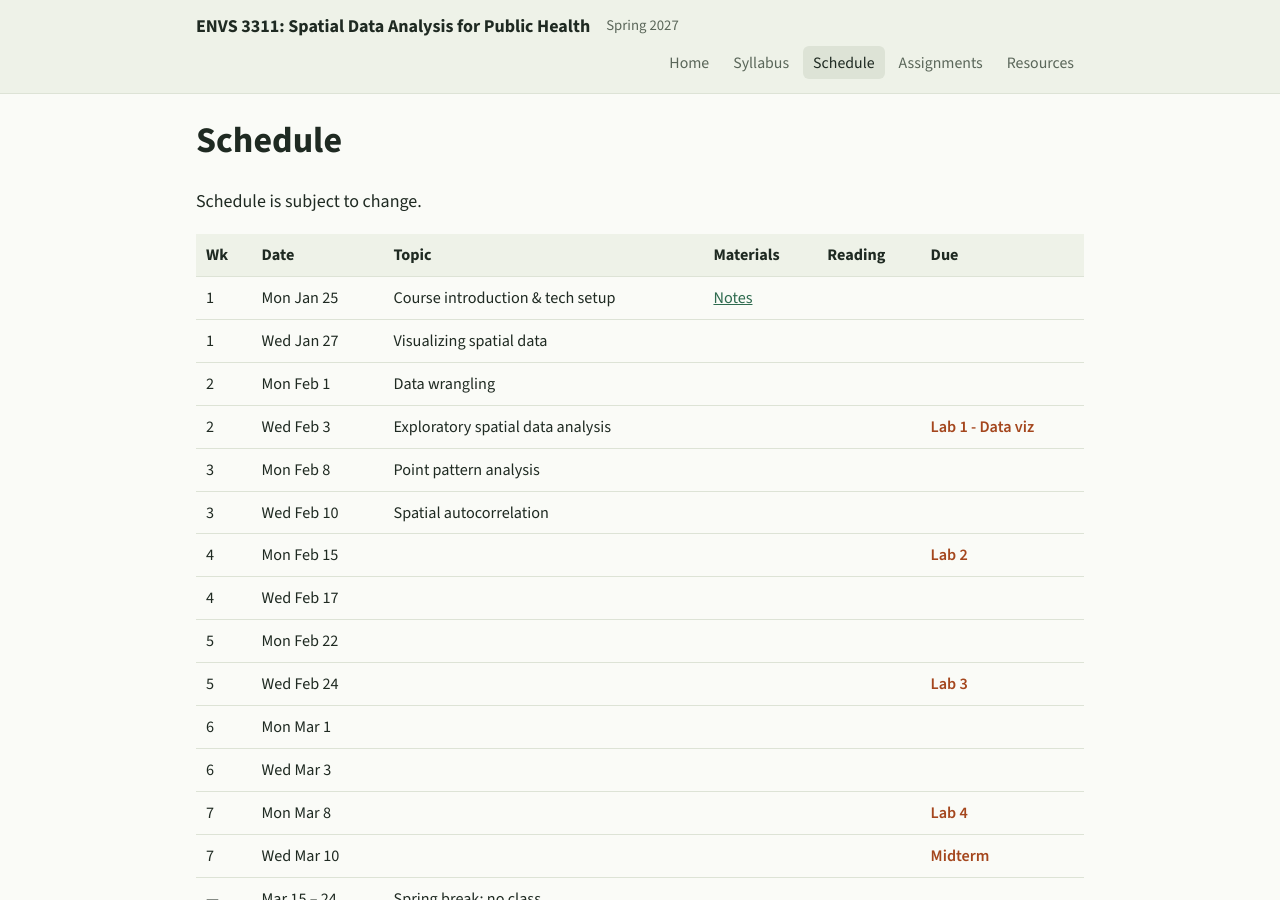
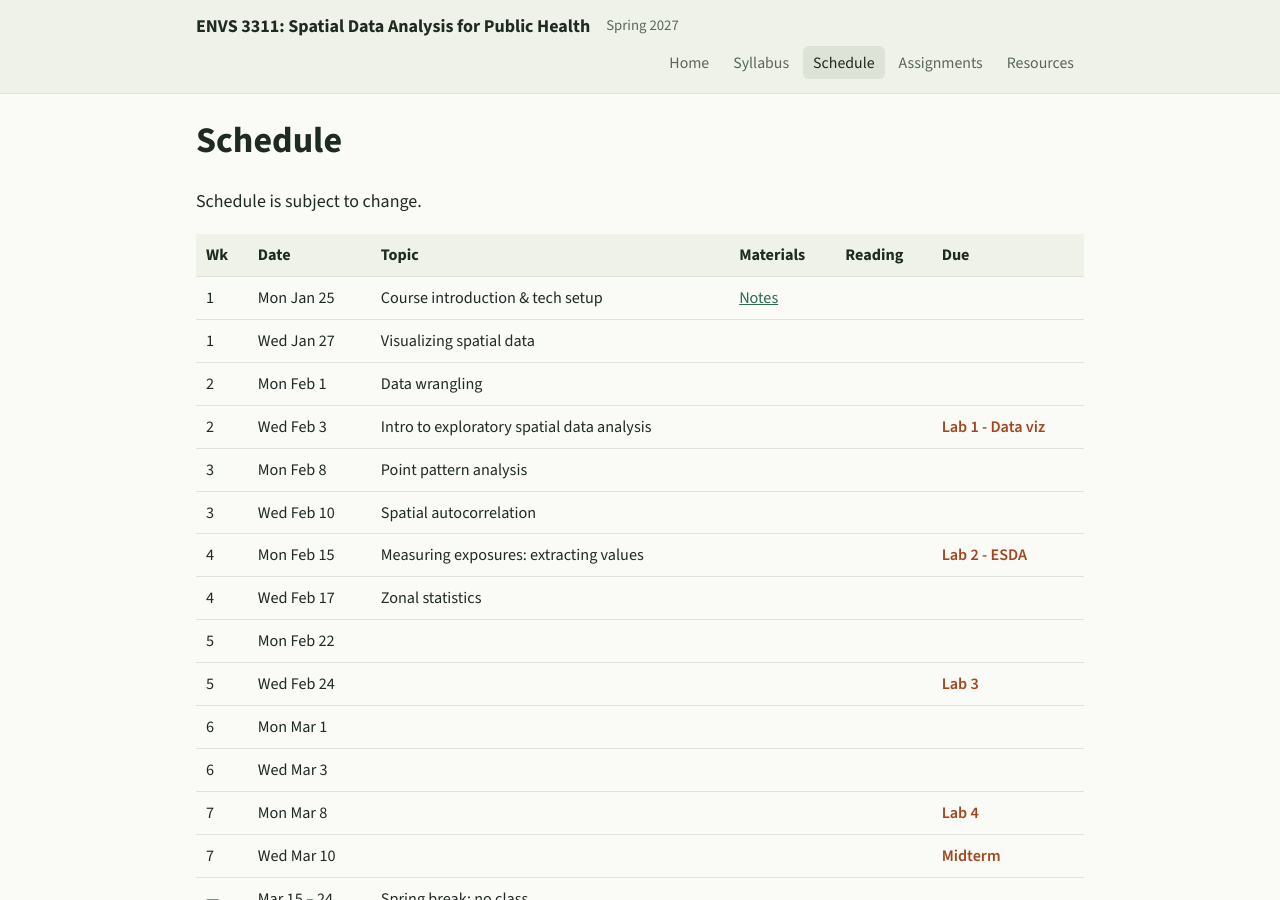
Before and after one commit to kateebb/envs3311, a Jekyll site: the page built from schedule.md, in a window 1280 px wide and 900 px high. Built offline with Jekyll 4.4.1, drawn with Linux system fonts in a browser that asks for light colours.

Commit message:
Update schedule.yml

```diff
--- a/_data/schedule.yml
+++ b/_data/schedule.yml
@@ -26,7 +26,7 @@
   due: ""
 - week: 2
   date: "Wed Feb 3"
-  topic: "Exploratory spatial data analysis"
+  topic: "Intro to exploratory spatial data analysis"
   notes: ""
   slides: ""
   reading: ""
@@ -49,14 +49,14 @@
 # ---------- Unit 2: Mapping and exposure ----------
 - week: 4
   date: "Mon Feb 15"
-  topic: ""
+  topic: "Measuring exposures: extracting values"
   notes: ""
   slides: ""
   reading: ""
-  due: "Lab 2"
+  due: "Lab 2 - ESDA"
 - week: 4
   date: "Wed Feb 17"
-  topic: ""
+  topic: "Zonal statistics"
   notes: ""
   slides: ""
   reading: ""
```
